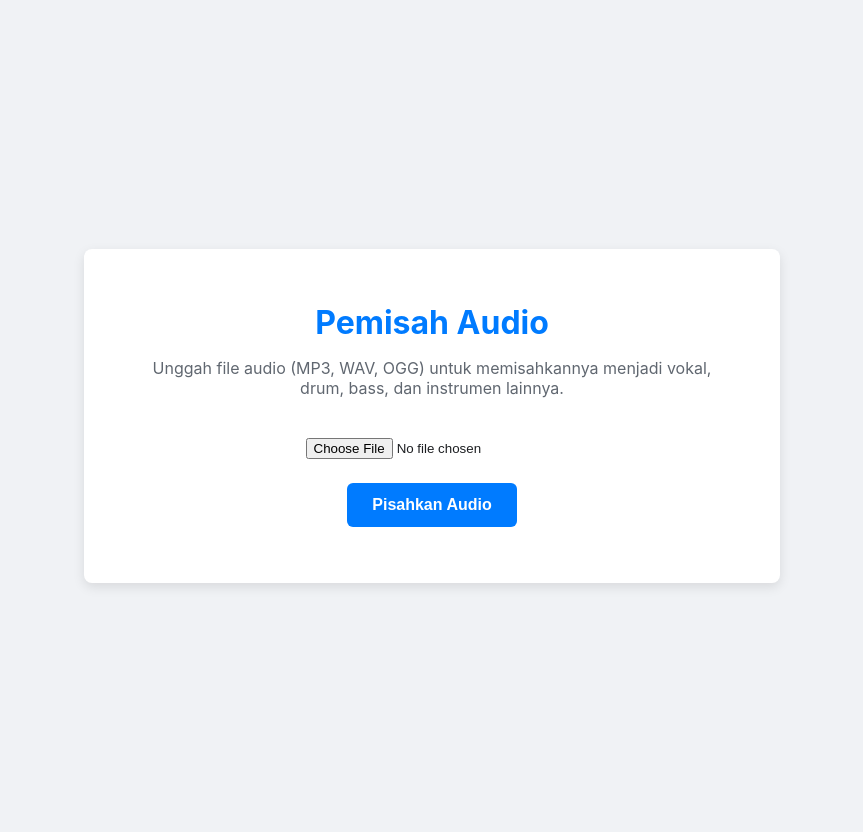
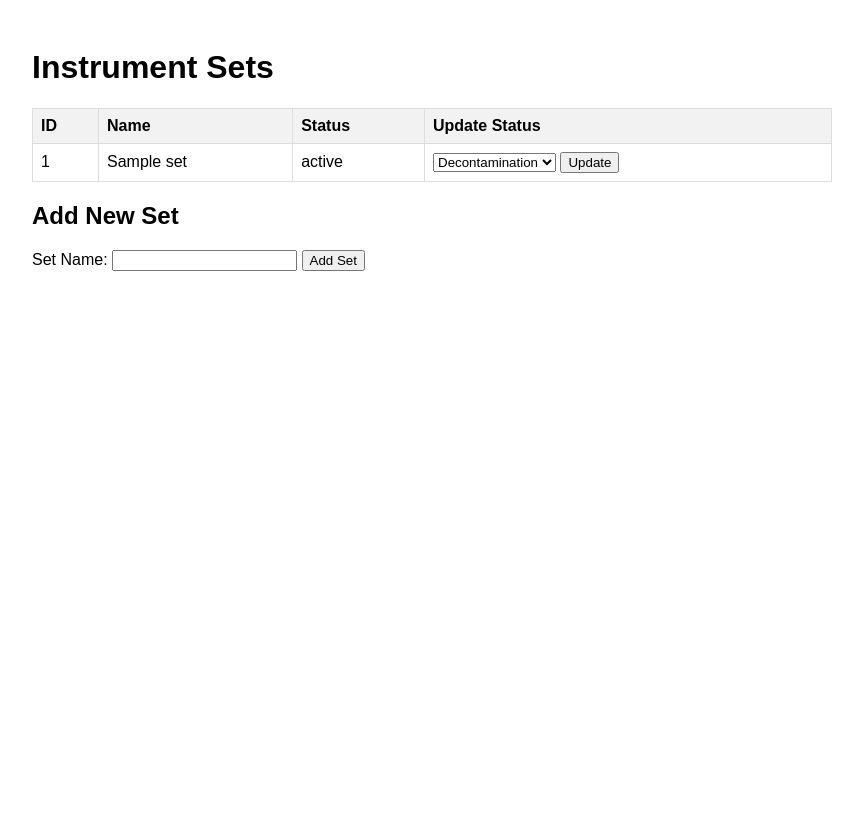
Before and after one commit to maspalugada/slider, a Flask app: page / in a window 1280 px wide. Shown: the whole page, without its empty margins (208-1071 px from the left). After the commit the page ends 271 px from the top, so only its background shows below. Run offline with Flask 3, Linux system fonts and the light colour scheme; tables that the repository leaves empty hold one stand-in row (values such as "Sample post").

Commit message:
feat: Create initial version of CSSD SmartTrack
This commit lays the foundation for the CSSD SmartTrack application, a system for tracking the sterilization and distribution of medical instruments.

Key features implemented:
- Basic Flask application structure.
- SQLite database with models for InstrumentSet, SterilizationCycle, and User.
- Core API endpoints for creating, viewing, and updating instrument sets.
- A simple web interface to display and manage instrument sets.

```diff
--- a/app.py
+++ b/app.py
@@ -1,81 +1,57 @@
+from flask import Flask, render_template, request, redirect, url_for
+from flask_sqlalchemy import SQLAlchemy
 import os
-import shutil
-from flask import Flask, request, render_template, jsonify, send_from_directory
-from werkzeug.utils import secure_filename
-import subprocess
 
-app = Flask(__name__, static_folder='static', template_folder='templates')
-app.config['UPLOAD_FOLDER'] = 'uploads'
-app.config['OUTPUT_FOLDER'] = 'output'
-app.config['ALLOWED_EXTENSIONS'] = {'mp3', 'wav', 'ogg'}
+app = Flask(__name__)
+app.config['SQLALCHEMY_DATABASE_URI'] = 'sqlite:///cssd_database.db'
+app.config['SQLALCHEMY_TRACK_MODIFICATIONS'] = False
+app.config['SECRET_KEY'] = 'your_secret_key' # Change this in production
 
-os.makedirs(app.config['UPLOAD_FOLDER'], exist_ok=True)
-os.makedirs(app.config['OUTPUT_FOLDER'], exist_ok=True)
+db = SQLAlchemy(app)
 
-def allowed_file(filename):
-    return '.' in filename and \
-           filename.rsplit('.', 1)[1].lower() in app.config['ALLOWED_EXTENSIONS']
+# Database Models
+class User(db.Model):
+    id = db.Column(db.Integer, primary_key=True)
+    username = db.Column(db.String(80), unique=True, nullable=False)
+    role = db.Column(db.String(50), nullable=False)  # e.g., 'CSSD', 'Unit', 'Management'
+
+class InstrumentSet(db.Model):
+    id = db.Column(db.Integer, primary_key=True)
+    name = db.Column(db.String(120), nullable=False)
+    status = db.Column(db.String(50), default='Decontamination')  # e.g., 'Decontamination', 'Sterilized', 'In Use'
+
+class SterilizationCycle(db.Model):
+    id = db.Column(db.Integer, primary_key=True)
+    set_id = db.Column(db.Integer, db.ForeignKey('instrument_set.id'), nullable=False)
+    instrument_set = db.relationship('InstrumentSet', backref=db.backref('cycles', lazy=True))
+    timestamp = db.Column(db.DateTime, server_default=db.func.now())
+    status_from = db.Column(db.String(50))
+    status_to = db.Column(db.String(50))
+    user_id = db.Column(db.Integer, db.ForeignKey('user.id'))
+    user = db.relationship('User', backref=db.backref('actions', lazy=True))
 
 @app.route('/')
 def index():
-    return render_template('index.html')
+    sets = InstrumentSet.query.all()
+    return render_template('index.html', sets=sets)
 
-@app.route('/upload', methods=['POST'])
-def upload_file():
-    if 'file' not in request.files:
-        return jsonify({'error': 'Tidak ada file yang diunggah'}), 400
-    file = request.files['file']
-    if file.filename == '':
-        return jsonify({'error': 'Tidak ada file yang dipilih'}), 400
-    if file and allowed_file(file.filename):
-        filename = secure_filename(file.filename)
-        filepath = os.path.join(app.config['UPLOAD_FOLDER'], filename)
-        file.save(filepath)
+@app.route('/set', methods=['POST'])
+def add_set():
+    name = request.form['name']
+    new_set = InstrumentSet(name=name)
+    db.session.add(new_set)
+    db.session.commit()
+    return redirect(url_for('index'))
 
-        output_path = app.config['OUTPUT_FOLDER']
-
-        # Perintah Demucs
-        demucs_command = [
-            'python3', '-m', 'demucs',
-            '--out', output_path,
-            filepath
-        ]
-
-        try:
-            result = subprocess.run(demucs_command, check=True, capture_output=True, text=True)
-            print("Output Demucs:", result.stdout)
-        except subprocess.CalledProcessError as e:
-            print("Error Demucs:", e.stderr)
-            return jsonify({'error': 'Gagal memproses file audio.', 'details': e.stderr}), 500
-        except FileNotFoundError:
-            print("Perintah Demucs tidak ditemukan.")
-            return jsonify({'error': 'Perintah Demucs tidak ditemukan. Pastikan demucs terinstal.'}), 500
-
-        # Cari file output
-        filename_without_ext = os.path.splitext(filename)[0]
-        # Jalur output demucs default adalah <output_path>/htdemucs/<filename_without_ext>/
-        processed_folder = os.path.join(output_path, 'htdemucs', filename_without_ext)
-
-        stems = []
-        if os.path.exists(processed_folder):
-            for stem_file in sorted(os.listdir(processed_folder)):
-                if stem_file.endswith('.wav'):
-                    stems.append({
-                        'name': os.path.splitext(stem_file)[0].capitalize(),
-                        'path': f'/output/htdemucs/{filename_without_ext}/{stem_file}'
-                    })
-        else:
-            return jsonify({'error': 'Tidak dapat menemukan file yang diproses. Demucs mungkin gagal secara diam-diam.'}), 500
-
-        return jsonify({'stems': stems})
-
-    return jsonify({'error': 'Tipe file tidak diizinkan'}), 400
-
-# Rute baru untuk menyajikan file dari subdirektori dinamis demucs
-@app.route('/output/htdemucs/<path:folder>/<path:filename>')
-def serve_demucs_output_file(folder, filename):
-    directory = os.path.join(app.config['OUTPUT_FOLDER'], 'htdemucs', folder)
-    return send_from_directory(directory, filename)
+@app.route('/update_status/<int:set_id>', methods=['POST'])
+def update_status(set_id):
+    new_status = request.form['status']
+    instrument_set = InstrumentSet.query.get(set_id)
+    instrument_set.status = new_status
+    db.session.commit()
+    return redirect(url_for('index'))
 
 if __name__ == '__main__':
+    with app.app_context():
+        db.create_all()
     app.run(debug=True, host='0.0.0.0', port=8080)
--- a/requirements.txt
+++ b/requirements.txt
@@ -1 +1,2 @@
-demucs
+Flask
+Flask-SQLAlchemy
--- a/templates/index.html
+++ b/templates/index.html
@@ -1,37 +1,55 @@
 <!DOCTYPE html>
-<html lang="id">
+<html lang="en">
 <head>
     <meta charset="UTF-8">
-    <meta name="viewport" content="width=device-width, initial-scale=1.0">
-    <title>Pemisah Audio</title>
-    <link rel="stylesheet" href="{{ url_for('static', filename='style.css') }}">
+    <title>CSSD SmartTrack</title>
+    <style>
+        body { font-family: sans-serif; }
+        table { width: 100%; border-collapse: collapse; }
+        th, td { padding: 8px; border: 1px solid #ddd; text-align: left; }
+        th { background-color: #f2f2f2; }
+        .container { max-width: 800px; margin: auto; padding: 20px; }
+    </style>
 </head>
 <body>
     <div class="container">
-        <h1>Pemisah Audio</h1>
-        <p>Unggah file audio (MP3, WAV, OGG) untuk memisahkannya menjadi vokal, drum, bass, dan instrumen lainnya.</p>
+        <h1>Instrument Sets</h1>
+        <table>
+            <thead>
+                <tr>
+                    <th>ID</th>
+                    <th>Name</th>
+                    <th>Status</th>
+                    <th>Update Status</th>
+                </tr>
+            </thead>
+            <tbody>
+                {% for s in sets %}
+                <tr>
+                    <td>{{ s.id }}</td>
+                    <td>{{ s.name }}</td>
+                    <td>{{ s.status }}</td>
+                    <td>
+                        <form action="{{ url_for('update_status', set_id=s.id) }}" method="post">
+                            <select name="status">
+                                <option value="Decontamination">Decontamination</option>
+                                <option value="Sterilized">Sterilized</option>
+                                <option value="In Use">In Use</option>
+                            </select>
+                            <button type="submit">Update</button>
+                        </form>
+                    </td>
+                </tr>
+                {% endfor %}
+            </tbody>
+        </table>
 
-        <form id="upload-form" enctype="multipart/form-data">
-            <input type="file" id="file-input" name="file" accept=".mp3,.wav,.ogg" required>
-            <button type="submit">Pisahkan Audio</button>
+        <h2>Add New Set</h2>
+        <form action="{{ url_for('add_set') }}" method="post">
+            <label for="name">Set Name:</label>
+            <input type="text" id="name" name="name" required>
+            <button type="submit">Add Set</button>
         </form>
-
-        <div id="status" class="hidden">
-            <p id="status-text">Memproses... ini mungkin memakan waktu beberapa menit.</p>
-            <div class="loader"></div>
-        </div>
-
-        <div id="results" class="hidden">
-            <h2>Hasil</h2>
-            <div id="stems-container"></div>
-        </div>
-
-        <div id="error" class="hidden">
-            <h2>Error</h2>
-            <p id="error-message"></p>
-        </div>
     </div>
-
-    <script src="{{ url_for('static', filename='script.js') }}"></script>
 </body>
 </html>
```
Also changed, not shown: jules-scratch/verification/create_wav.py (deleted, +0 -20 lines), jules-scratch/verification/verify_app.py (deleted, +0 -49 lines), instance/cssd_database.db (added), jules-scratch/verification/error.png (deleted), 2 other files.
